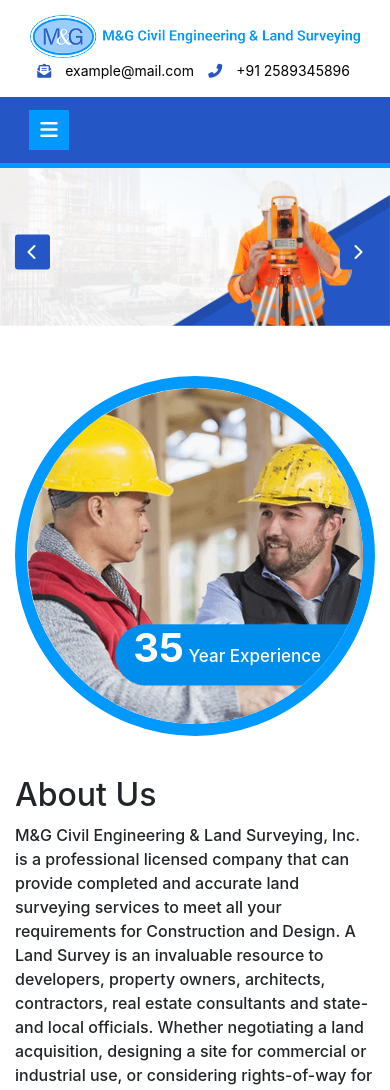
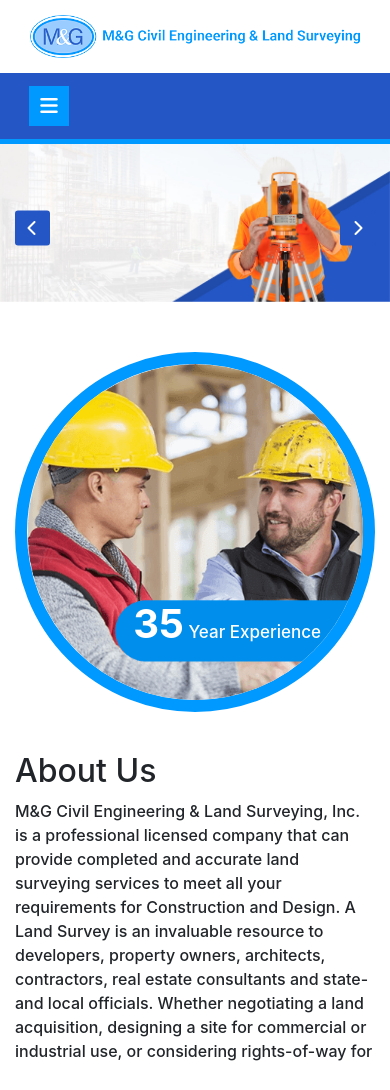
Before and after one commit to abuzar316/M-G, a plain HTML site: page index.html in a window 390 px wide. Shown: the top 1090 px of the page. Drawn offline with Linux system fonts and the light colour scheme.

Commit message:
Update index.html

```diff
--- a/index.html
+++ b/index.html
@@ -36,7 +36,7 @@
                             <a href="index.html"><img src="assets/img/logo.png" alt="Logo" width="100%"></a>
                         </div>
                     </div>
-                    <div class="col-md-6 flex-center-1 ">
+                    <div class="col-md-6 flex-center-1 r-hide">
                         <div class="icon-num ">
                             <span>
                                 <a href="#"><i class="fas fa-envelope-open-text"></i> example@mail.com</a>
```
